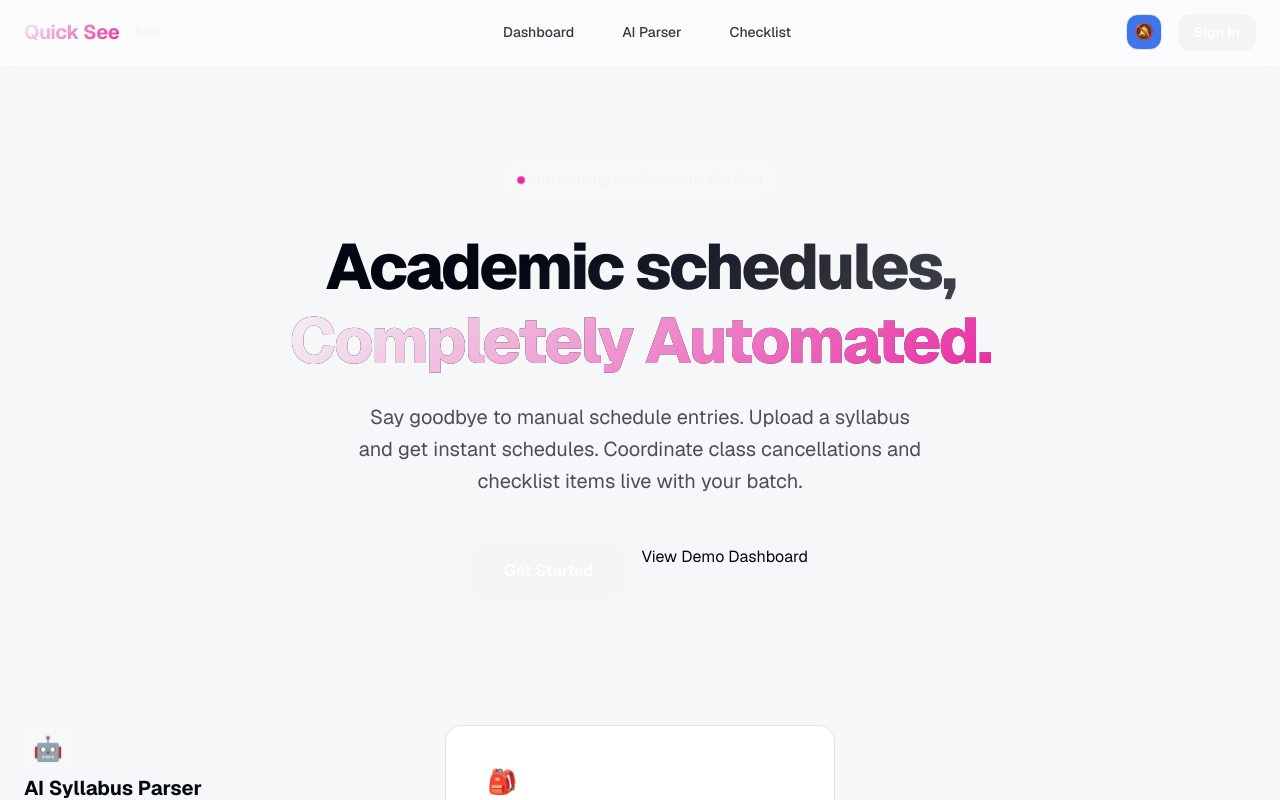
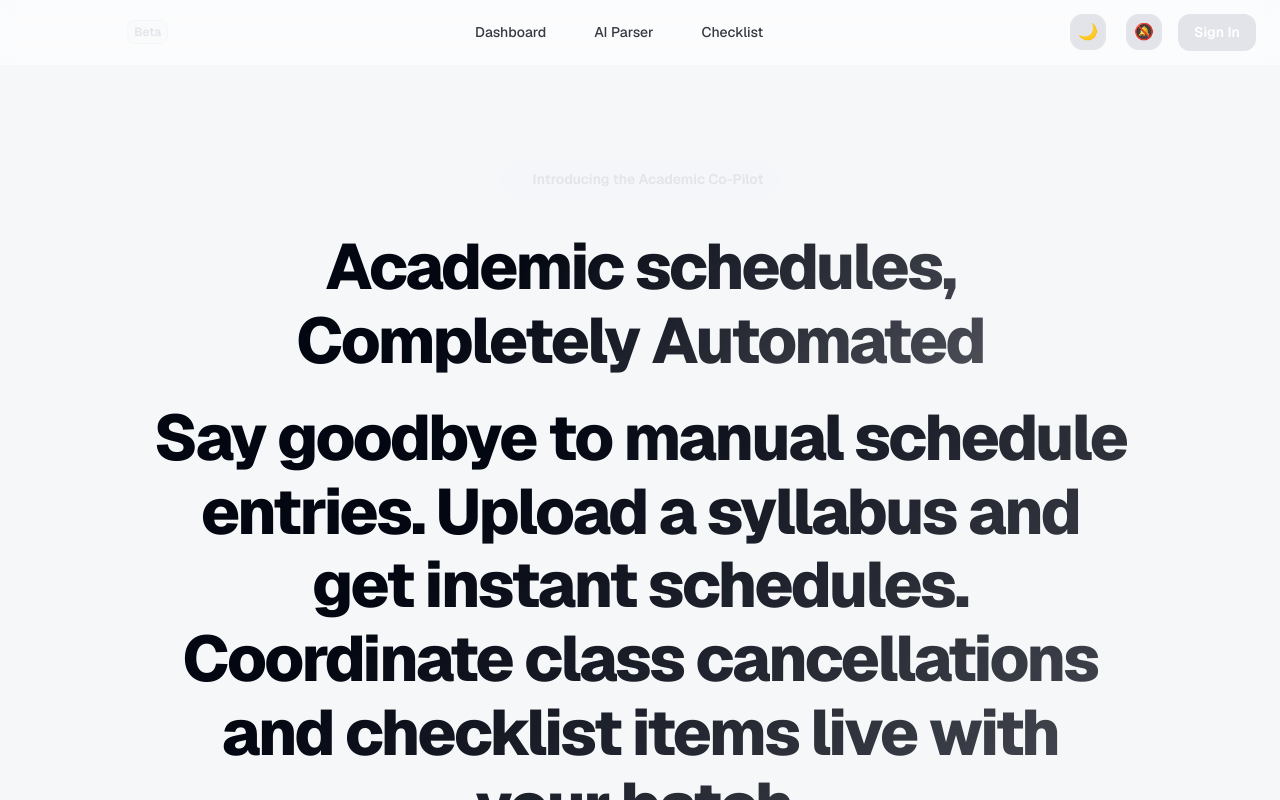
Before and after one commit to kumarisupriya-dev/Quick_See, a Next.js app in the folder frontend/: page / in a window 1280 px wide. Shown: the top 800 px of the page. Built offline with nearby package versions, Linux system fonts and the light colour scheme.

Commit message:
feat(branding): implement brand indigo accent palette, manual theme switches, and layout corrections

```diff
--- a/frontend/app/components/Navbar.tsx
+++ b/frontend/app/components/Navbar.tsx
@@ -1,32 +1,50 @@
 "use client";
 
-import {useEffect, useState} from  "react";
+import {useEffect, useState} from "react";
 import Link from "next/link";
-import { usePathname } from "next/navigation";
-import { subscribeToNotifications, getNotificationPermissionState} from "@/utils/push";
-import styles from "./Navbar.module.css"
+import {usePathname} from "next/navigation";
+import {subscribeToNotifications, getNotificationPermissionState} from "@/utils/push";
+import styles from "./Navbar.module.css";
 
 export default function Navbar() {
     const pathname = usePathname();
-    const [ permission, setPermission] = useState<string>("default");
-    const [ submitting, setSubmitting] = useState(false);
+    const [permission, setPermission] = useState<string>("default");
+    const [submitting, setSubmitting] = useState(false);
+    const [theme, setTheme] = useState<"light" | "dark">("light");
 
-    // Check current browser permission state on load
     useEffect(() => {
         getNotificationPermissionState().then(setPermission);
+
+        const savedTheme = localStorage.getItem("theme") as "light" | "dark" | null;
+        if (savedTheme) {
+            setTheme(savedTheme);
+            document.documentElement.setAttribute("data-theme", savedTheme);
+        } else {
+            const systemTheme = window.matchMedia("(prefers-color-scheme: dark)").matches ? "dark" : "light";
+            setTheme(systemTheme);
+            document.documentElement.setAttribute("data-theme", systemTheme);
+        }
     }, []);
 
-    const handleSubscribe = async () => {
+    const toggleTheme = () => {
+        const nextTheme = theme === "light" ? "dark" : "light";
+        setTheme(nextTheme);
+        localStorage.setItem("theme", nextTheme);
+        document.documentElement.setAttribute("data-theme", nextTheme);
+    };
+
+    const handleSubscribe = async () =>  {
         if (permission === "granted") {
-            alert("Notifications are already enabled on this browser!");
+            alert("🔔 Notifications are already enabled on this browser!");
             return;
         }
+
         setSubmitting(true);
         try {
             const success = await subscribeToNotifications();
             if (success) {
                 setPermission("granted");
-                alert("🔔 Success! Notifications enabled succssfully.");
+                alert("🔔 Success! Notifications enabled successfully.");
             }
         } catch (err: any) {
             alert(`Failed to enable notifications: ${err.message || err}`);
@@ -54,8 +72,8 @@ export default function Navbar() {
                         return (
                             <li key={link.href}>
                                 <Link
-                                    href={link.href}
-                                    className={`${styles.navLink} ${isActive ? styles.navLinkActive : ""}`}
+                                href={link.href}
+                                className={`${styles.navLink} ${isActive ? styles.navLinkActive : ""}`}
                                 >
                                     {link.name}
                                 </Link>
@@ -64,13 +82,23 @@ export default function Navbar() {
                     })}
                 </ul>
                 <div className={styles.actions}>
-                    {/* Dynamic bell subscribe toggle */}
+                    {/* Theme Toggle Button */}
+                    <button
+                    type="button"
+                    className={styles.btnBell}
+                    onClick={toggleTheme}
+                    title={`Switch to ${theme === "light" ? "Dark" : "Light"} Mode`}
+                    style={{marginRight: "0.25rem"}}
+                    >
+                        {theme === "light" ? "🌙" : "☀️"}
+                    </button>
+                    {/* Dynamic Bell Subscribe Toggle */}
                     <button
                     type="button"
                     className={`${styles.btnBell} ${permission === "granted" ? styles.btnBellSubscribed : ""}`}
                     onClick={handleSubscribe}
                     disabled={submitting}
-                    title={permission === "granted" ? "Notifications Enabled" : "Subscribe to Notifications"}
+                    title={permission === "granted" ? "Notification Enabled" : "Subscribe to Notifications"}
                     >
                         {permission === "granted" ? "🔔" : "🔕"}
                     </button>
--- a/frontend/app/globals.css
+++ b/frontend/app/globals.css
@@ -2,10 +2,10 @@
 
 :root {
     --font-geist-sans: "Geist Sans", system-ui, -apple-system, sans-serif;
-  --font-geist-mono: "Gesit Mono", monospace;
+    --font-gesit-mono: "Geist Mono", monospace;
 
     --font-sans: var(--font-geist-sans);
-  --font-mono: var(--font-geist-mono);
+    --font-mono: var(--font-gesit-mono);
 
     --background-raw: 220 20% 97%;
     --background: hsl(var(--background-raw));
@@ -18,16 +18,13 @@
     --card-foreground-raw: 224 71% 4%;
     --card-foreground: hsl(var(--card-foreground-raw));
 
-  --primary-raw: 220 14% 96%;
+    --primary-raw: 220 14% 90%;
     --primary: hsl(var(--primary-raw));
     --primary-foreground: #ffffff;
 
-  --secondary-raw: 220 83% 58%;
+    --secondary-raw: 220 14% 90%;
     --secondary: hsl(var(--secondary-raw));
-  --secondary-foreground: hsl(220 39% 10%);
-
-  --accent-raw: 322 81% 54%;
-  --accent: hsl(var(--accent-raw));
+    --secondary-foreground: #ffffff;
 
     --success-raw: 142 76% 36%;
     --success: hsl(var(--success-raw));
@@ -60,8 +57,7 @@
     --transition-fast: all 0.15s cubic-bezier(0.4, 0, 0.2, 1);
 }
 
-@media (prefers-color-scheme: dark) {
-  :root {
+:root[data-theme="dark"] {
     --background-raw: 224 71% 4%;
     --background: hsl(var(--background-raw));
 
@@ -73,7 +69,33 @@
     --card-foreground-raw: 210 20% 98%;
     --card-foreground: hsl(var(--card-foreground-raw));
 
-    --secondary-raw: 224 71% 8%;
+    --secondary-raw: 224 71% 12%;
+    --secondary: hsl(var(--secondary-raw));
+    --scondary-foreground: hsl(210 20% 98%);
+
+    --border-raw: 224 71% 12%;
+    --border: hsl(var(--border-raw));
+    --input-raw: 224 71% 12%;
+    --input: hsl(var(--input-raw));
+
+    --glass-bg: rgba(10, 10, 12, 0.65);
+    --glass-border: rgba(255, 255, 255, 0.05);
+}
+
+@media (prefers-color-scheme: dark) {
+    :root:not([data-theme="light"]) {
+        --background-raw: 224 71% 4%;
+        --background: hsl(var(--background-raw));
+
+        --foreground-raw: 210 20% 98%;
+        --foreground: hsl(var(--foreground-raw));
+
+        --card-raw: 224 71% 6%;
+        --card: hsl(var(--card-raw));
+        --card-foreground-raw: 210 20% 98%;
+        --card-foreground: hsl(var(--card-foreground-raw));
+
+        --secondary-raw: 224 71% 12%;
         --secondary: hsl(var(--secondary-raw));
         --secondary-foreground: hsl(210 20% 98%);
 
@@ -138,11 +160,6 @@ body {
         transform: translateY(0);
     }
 }
-
 .animate-fade-in {
     animation: fadeIn 0.4s ease-out forwards;
 }
-
-.animate-slide-up {
-  animation: slideUp 0.5s cubic-bezier(0.16, 1, 0.3, 1) forwards;
-}
--- a/frontend/app/page.tsx
+++ b/frontend/app/page.tsx
@@ -11,31 +11,29 @@ export default function Home() {
           </div>
           <h1 className={styles.title}>
             Academic schedules, <br />
-            <span className={styles.titleAccent}>Completely Automated.</span>
+            <span className={styles.titleAccent}>Completely Automated</span>
           </h1>
-          <p className={styles.subtitle}>
+          <p className={styles.title}>
             Say goodbye to manual schedule entries. Upload a syllabus and get instant schedules.
             Coordinate class cancellations and checklist items live with your batch.
           </p>
           <div className={styles.ctaGroup}>
             <Link href="/onboarding" className={styles.btnPrimary}>
-              Get Started
+              Get Stated
             </Link>
-            <Link href="/dashboard" className={styles.btnsecondary}>
+            <Link href="/dashboard" className={styles.btnSecondary}>
               View Demo Dashboard
             </Link>
           </div>
         </section>
-
         <section className={styles.featuresGrid}>
-          <div className={styles.featurecard}>
+          <div className={styles.featureCard}>
             <div className={styles.featureIcon}>🤖</div>
-            <h3 className={styles.featureTitle}>AI Syllabus Parser</h3>
+            <h3 className={styles.featureTitle}>AI Syllabus</h3>
             <p className={styles.featureDesc}>
               Upload PDF course timetables or syllabi. Our AI extracts rooms, times, exam schedules, and details in seconds.
             </p>
           </div>
-
           <div className={styles.featureCard}>
             <div className={styles.featureIcon}>🎒</div>
             <h3 className={styles.featureTitle}>Pack Your Bag Alert</h3>
```
Lines whose indentation alone changed are shown as unchanged.
